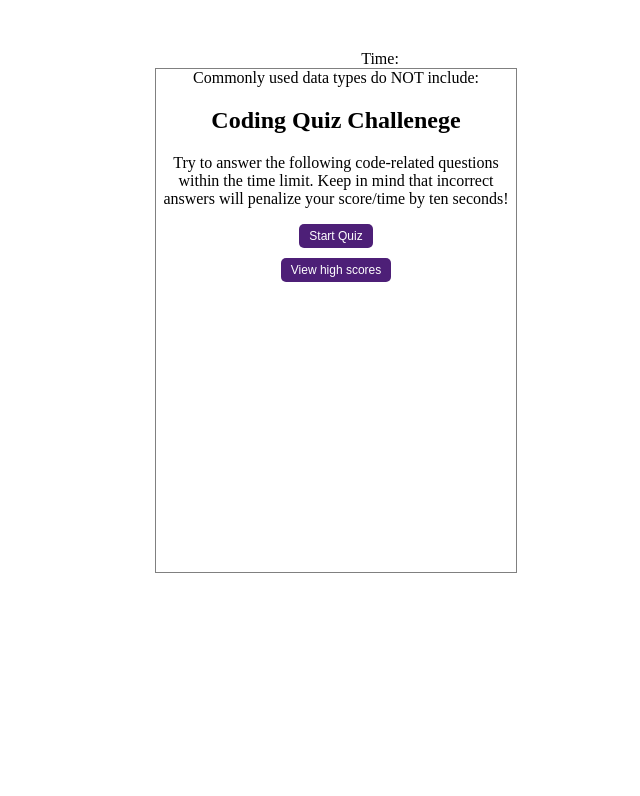
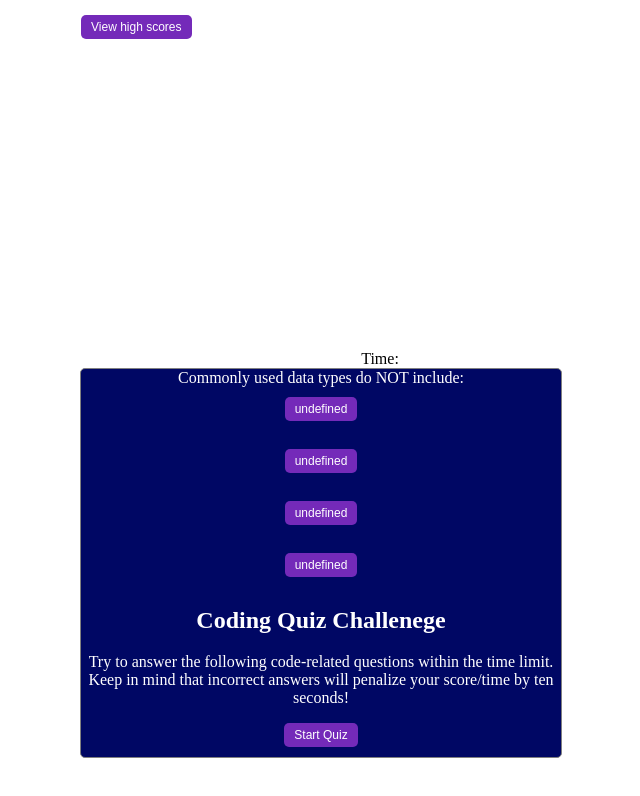
Before and after one commit to heatherviolet/the-code-quiz, a plain HTML site: page index.html in a window 1280 px wide. Both pictures are taken after a click on the button "Start Quiz". Shown: the whole page, without its empty margins (260-900 px from the left). Drawn offline with Linux system fonts and the light colour scheme.

Commit message:
added buttons to show question:

```diff
--- a/assets/css/style.css
+++ b/assets/css/style.css
@@ -2,8 +2,8 @@ body {
     display: flex;
     flex-direction: column;
     text-align: center;
-    width: 450px;
-    padding-top: 50px;
+    width: 600px;
+    padding-top: 5px;
     margin: auto;
 }
 
@@ -26,10 +26,14 @@ body {
     visibility: hidden;
 }
 
+.show {
+    visibility: visible;
+}
+
 .btn {
     display: flex;
     margin: 10px auto;
-    background-color: rgb(77, 31, 119);
+    background-color: rgb(116, 42, 185);
     color: white;
     border: 1px;
     border-radius: 5px;
@@ -38,7 +42,7 @@ body {
 }
 
 .btn:hover {
-   background-color: blueviolet;
+   background-color: rgb(226, 43, 165);
 }
 .btn-grid {
     display: grid;
@@ -46,9 +50,12 @@ body {
 }
 
 .container {
-    width: 600px;
+    width: 800px;
     max-width: 80%;
     border: 1px solid gray;
+    border-radius: 5px;
+    color: white;
+    background-color: rgb(0, 7, 100);
 }
 
 .questions {
@@ -57,3 +64,11 @@ body {
     border-radius: 5px;
     padding: 10px;
 }
+
+.high-btn {
+    margin-left: 1px;
+}
+
+.timer {
+    margin-left: 1px;
+}
--- a/assets/javascript/script.js
+++ b/assets/javascript/script.js
@@ -23,52 +23,52 @@ var score = 0;
 const questions = [
     {
         question: "Commonly used data types do NOT include:",
-        answers: {
-        a: "strings",
-        b: "booleans",
-        c: "alerts",
-        d: "numbers",
-        },
+        answers: [
+        "a: strings",
+        "b: booleans",
+        "c: alerts",
+        "d: numbers",
+        ],
         correct: "c",
     },
     {
         question: "The condition in an if / else statement is enclosed within ______.",
-        answers: {
-        a: "quotes",
-        b: "curly brackets",
-        c: "parentheses",
-        d: "square backets",
-        },
+        answers: [
+        "a: quotes",
+        "b: curly brackets",
+        "c: parentheses",
+        "d: square backets",
+        ],
         correct: "c",
     },
     {
         question: "Arrays in Javascript can be used to store ______.",
-        answers: {
-        a: "numbers and strings",
-        b: "other arrays",
-        c: "booleans",
-        d: "all of the above",
-        },
+        answers: [
+        "a: numbers and strings",
+        "b: other arrays",
+        "c: booleans",
+        "d: all of the above",
+        ],
         correct: "d",
     },
     {
         question: "Sting values must be enclosed within _____ when being assigned to variables.",
-        answers: {
-        a: "commas",
-        b: "curly brackets",
-        c: "quotes",
-        d: "parentheses",
-        },
+        answers: [
+        "a: commas",
+        "b: curly brackets",
+        "c: quotes",
+        "d: parentheses",
+        ],
         correct: "c",
     },
     {
         question: "A very useful tool used during development and degugging for printing content to the debugger is:",
-        answers: {
-        a: "JavaScript",
-        b: "terminal / bash",
-        c: "for loops",
-        d: "console log",
-        },
+        answers: [
+        "a: JavaScript",
+        "b: terminal / bash",
+        "c: for loops",
+        "d: console log",
+        ],
         correct: "d",
     },
 ];
@@ -79,15 +79,16 @@ const questions = [
 // var timer;
 var index = 0;
 
-window.onload = function (){
+
 function startQuiz() {
-    currentQuestion = 0;
+    currentQuestion = -1;
+
 
     console.log("Starting")
     // startButtonEl.style.visibility="hidden"
     // currentQuestionIndex = 0
     questionsContainerElement.classList.remove('hide')
-
+    // startPageEl.classList.remove('show');
 
     setNextQuestion()
 
@@ -108,41 +109,51 @@ function startQuiz() {
 }
 
 function setNextQuestion() {
+    resetState();
     var index = 0;
-    showQuestion([index])
+    showQuestion(questions[index])
     var currentQuestion = questions[index];
     questionsContainerElement.innerHTML = questions[index].question;
-    aButton.innerHTML = questions[index].answers[1];
+    aButton.innerHTML = questions[index].answers[0];
     bButton.innerHTML = currentQuestion.answers[1];
     cButton.innerHTML = currentQuestion.answers[2];
     dButton.innerHTML = currentQuestion.answers[3];
-    showQuestion(questions)
+    // showQuestion(questions)
 }
 
 function showQuestion(question) {
+    questionArray = [];
+    console.log(question)
     let questionElement = document.getElementById('question');
-    questionElement.textContent = question.title;
-    // questionElement.innerText = question.question
-    // question.answers.forEach(answer => {
-    //     const button = document.createElement("button")
-    //     button.innerText = answer.text
-    //     button.classList.add('btn')
-    //     if (answer.correct) {
-    //         button.dataset.correct = answer.correct
-    //     }
-    //     button.addEventListener("click",selectAnswer)
-    //     answerButtonsElement.appendChild(button)
-    // })
+    // questionElement.textContent = questions.title;
+    questionElement.innerText = question.question
+    question.answers.forEach(answer => {
+        const button = document.createElement("button")
+        button.innerText = answer.text
+        button.classList.add('btn')
+        if (answer.correct) {
+            button.dataset.correct = answer.correct
+        }
+        button.addEventListener("click",selectAnswer)
+        answerButtonsElement.appendChild(button)
+    })
+// }
+    for (var i = 0; i <index.questionArray.length; i++) {
+        var answerbutton = document.createElement('button')
+            answerbutton.innerText = index.questions[i].answer
+            answerbutton.classList.add('btn')
+            answerbutton.classList.add('answerbtn')
+            answerbutton.addEventListener("click", answerCheck)
+            answerbuttonsEl.appendChild(answerbutton)
+            }
+        };
+
+function resetState() {
+    submitButtonEl.classList.add('hide')
+    while (answerButtonsElement.firstChild) {
+        answerButtonsElement.removeChild(answerButtonsElement.firstChild)
+    }
 }
-    // for (var i = 0; i <index.choices.length; i++) {
-    //     var answerbutton = document.createElement('button')
-    //         answerbutton.innerText = index.choices[i].choice
-    //         answerbutton.classList.add('btn')
-    //         answerbutton.classList.add('answerbtn')
-    //         answerbutton.addEventListener("click", answerCheck)
-    //         answerbuttonsEl.appendChild(answerbutton)
-    //         }
-    //     };
 
 
 function endQuiz() {
@@ -164,4 +175,4 @@ function saveQuiz () {
     localStorage.setItem("selectAnswer", JSON.stringify(selectAnswer));
 }
 // when start quiz is clicked starts quiz
-startButtonEl.addEventListener('click', startQuiz);}
+startButtonEl.addEventListener('click', startQuiz);
--- a/index.html
+++ b/index.html
@@ -8,7 +8,20 @@
     <link rel="stylesheet" href="./assets/css/style.css" />
     <title>Code Quiz</title>
 </head>
+<button id="high-btn" class="high-btn btn">View high scores</button>
+<div id="final-score" class="hide">
+    <h2>All done!</h2>
+    <div id="final score"></div>
+    <p>Enter initials</p>
+    <input type="text" />
+    <button id="submit-btn" class="btn">Submit</button>
+</div>
 
+<div id="high-scores" class="hide">
+    <h2>High scores</h2>
+    <button id="back-btn" class="btn">Go back</button>
+    <button id="clear-btn" class="btn">Clear high scores</button>
+</div>
 <body>
     <div id="timer">Time: <span id="timeLeft"></span>
     <div class="container">
@@ -21,30 +34,16 @@
         <button id="btnD" class="answerbtn">D</button>
     </div>
 </div>
-    <div class="start-page" class="hide">
+
+    <div class="start-page" class="show">
         <h2>Coding Quiz Challenege</h2>
         <p>Try to answer the following code-related questions within the time limit. Keep in mind that incorrect answers
             will penalize your score/time by ten seconds!</p>
         <button id="start-btn" class="start-btn btn">Start Quiz</button>
 
     </div>
-
-
-    <button id="high-btn" class="start-btn btn">View high scores</button>
-    <div id="final-score" class="hide">
-        <h2>All done!</h2>
-        <div id="final score"></div>
-        <p>Enter initials</p>
-        <input type="text" />
-        <button id="submit-btn" class="btn">Submit</button>
-    </div>
-
-    <div id="high-scores" class="hide">
-        <h2>High scores</h2>
-        <button id="back-btn" class="btn">Go back</button>
-        <button id="clear-btn" class="btn">Clear high scores</button>
-    </div>
-    <script src="./assets/javascript/script.js"></script>
+</div>
+    <script src="./assets/javascript/script.js">
+</script>
 </body>
-
 </html>
```
